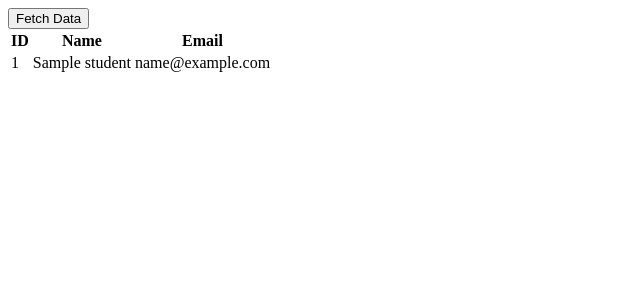
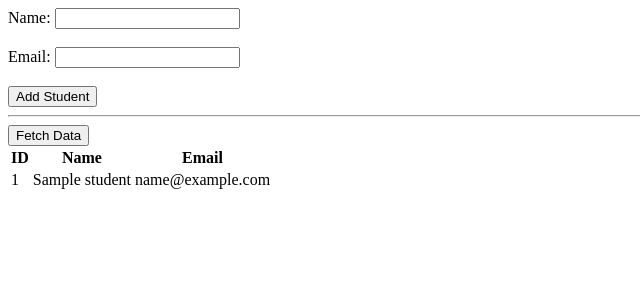
Before and after one commit to mzriot/helloflask, a Flask app: template templates/index.html in a window 1280 px wide. Shown: the top 300 px of the page, without its empty margins (0-640 px from the left). Run offline with Flask 3, Linux system fonts and the light colour scheme; the template is opened without the code that fills it: most values are stand-ins (such as "Sample title", 1, 10 or a date in 2020).

Commit message:
Update index.html

```diff
--- a/templates/index.html
+++ b/templates/index.html
@@ -6,6 +6,16 @@
     <title>Test API Client</title>
 </head>
 <body>
+    <form id="addForm">
+        <label for="name">Name:</label>
+        <input type="text" id="name" name="name"><br><br>
+        <label for="email">Email:</label>
+        <input type="email" id="email" name="email"><br><br>
+        <input type="submit" value="Add Student">
+    </form>
+
+    <hr>
+
     <button id="fetchButton">Fetch Data</button>
     <div id="studentData">
         <table>
@@ -27,7 +37,28 @@
             </tbody>
         </table>
     </div>
+
     <script>
+        document.getElementById("addForm").addEventListener("submit", function(event) {
+            event.preventDefault();
+            const formData = new FormData(this);
+            fetch('/add', {
+                method: 'POST',
+                body: formData
+            })
+            .then(response => response.json())
+            .then(data => {
+                if (data.Result === "Success") {
+                    alert("Student added successfully!");
+                } else {
+                    alert("Failed to add student!");
+                }
+            })
+            .catch(error => {
+                console.error('Error:', error);
+            });
+        });
+
         document.getElementById("fetchButton").addEventListener("click", function() {
             fetch('/').then(response => response.text())
             .then(data => document.getElementById("studentData").innerHTML = data);
```
